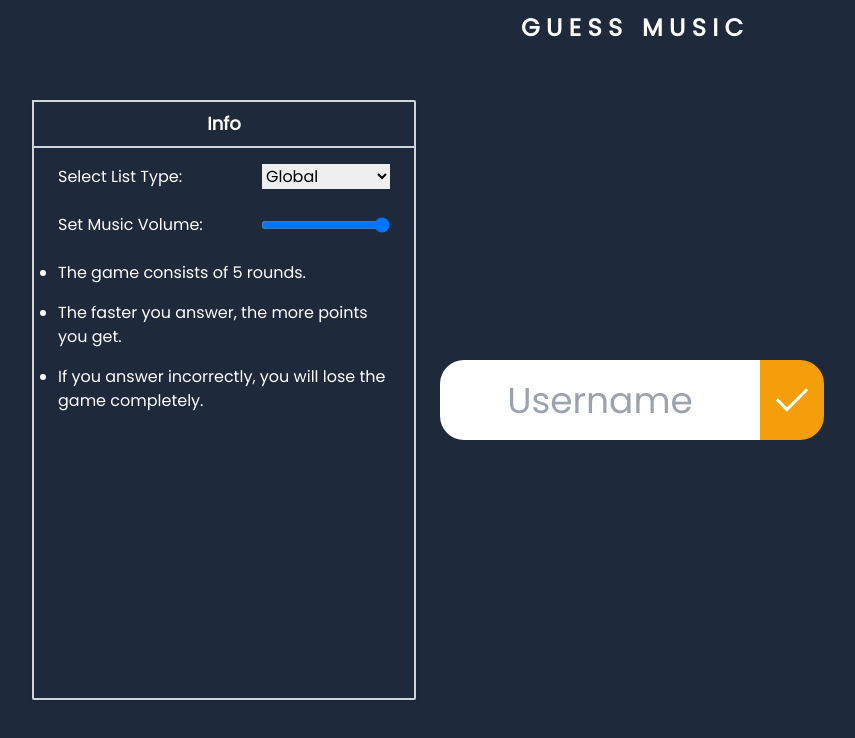
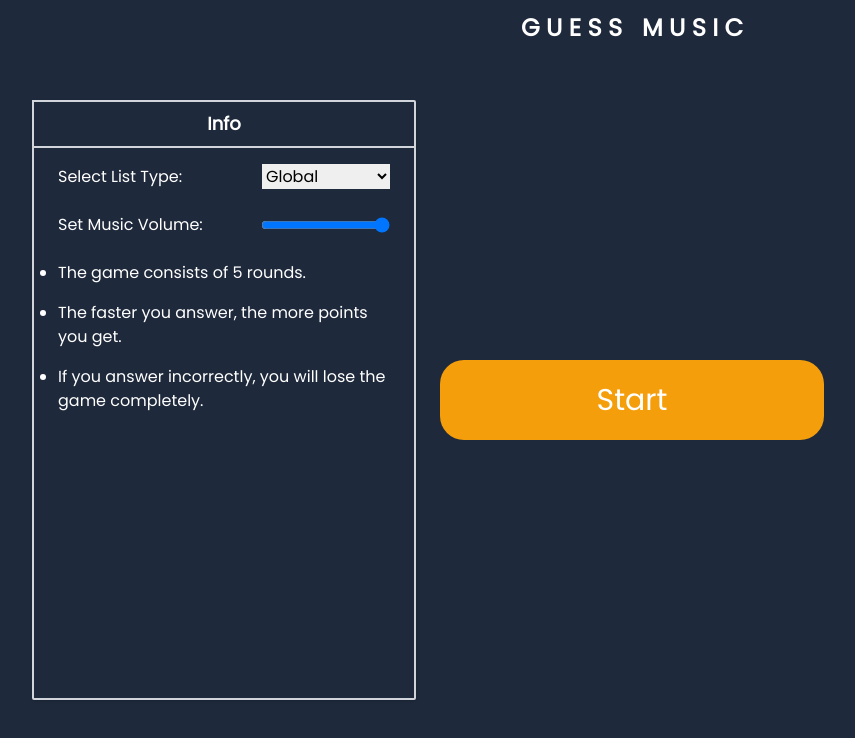
Before and after one commit to Gosmacx/guess-music, a React (Vite) app in the folder client/: page / in a window 1280 px wide. Shown: the top 738 px of the page, without its empty margins (8-863 px from the left). Built offline with nearby package versions, Linux system fonts and the light colour scheme.

Commit message:
Change start game method

```diff
--- a/client/src/components/Start.tsx
+++ b/client/src/components/Start.tsx
@@ -1,20 +1,22 @@
 import { useState } from "react"
 
-export default function App({ username, startGame }: { username: string | null, startGame: (e: string) => void }) {
+type Start = {
+    game: boolean,
+    startGame: (e: boolean) => void
+}
 
-    const [_username, setUsername] = useState<string>('')
+export default function App({ game, startGame }: Start) {
 
     const enterCapture = (event: any) => {
-        if (event.key == 'Enter') return startGame(event.target.value)
+        if (event.key == 'Enter') return startGame(true)
     }
 
-    if (username) return <></>
+    if (game) return <></>
     return (
         <section className='text-white self-center min-h-full w-full flex items-center justify-center' >
             <div className="flex items-center relative justify-center" >
-                <input onChange={e => setUsername(e.target.value)} onKeyUp={enterCapture} maxLength={16} className="h-20 w-80 outline-none text-4xl text-center rounded-tl-3xl rounded-bl-3xl text-black" type="text" placeholder="Username"></input>
-                <button onClick={() => startGame(_username)} className="h-20 w-16 bg-amber-500 transition-all hover:bg-amber-400 rounded-tr-3xl rounded-br-3xl" >
-                    <svg xmlns="http://www.w3.org/2000/svg" className="mx-auto" height="48" width="48" fill="#fff"><path d="M18.9 35.7 7.7 24.5 9.85 22.35 18.9 31.4 38.1 12.2 40.25 14.35Z" /></svg>
+                <button onClick={() => startGame(true)} className="h-20 flex gap-5 items-center justify-center w-96 bg-amber-500 transition-all hover:bg-amber-400 rounded-3xl" >
+                    <span className="text-3xl " >Start</span>
                 </button>
             </div>
         </section>
--- a/client/src/components/Table.tsx
+++ b/client/src/components/Table.tsx
@@ -1,14 +1,14 @@
 import { Dispatch, SetStateAction, useEffect } from 'react'
 
 type Table = {
-    username: string | null,
+    game: boolean,
     setType: Dispatch<SetStateAction<"global" | "turkish">>,
     music: any
 }
 
-export default function App({ username, setType, music }: Table) {
+export default function App({ game, setType, music }: Table) {
 
-    if (username) return <></>
+    if (game) return <></>
     return (
         <section className='h-3/4 w-96 border-2 border-gray-300 text-white md:absolute left-10 flex items-center flex-col rounded-sm rounded-tl-none shadow ' >
             <h1 className='text-lg font-semibold py-2 border-b-2 border-gray-300 w-full text-center ' >Info</h1>
--- a/client/src/pages/App.tsx
+++ b/client/src/pages/App.tsx
@@ -8,7 +8,7 @@ import { questionType } from '../models/index'
 
 function App() {
 
-  const [username, setUsername] = useState<string | null>(null)
+  const [game, setGame] = useState<boolean>(false)
   const [loading, setLoading] = useState<boolean>(false)
   const [listenedSongs, setListened] = useState<string[]>([])
   const [question, setQuestion] = useState<questionType | null>(null)
@@ -33,10 +33,9 @@ function App() {
       });
   }
 
-  const startGame = (e: string) => {
-    if (!e || !e.length) return;
+  const startGame = (e: boolean) => {
     setLoading(true)
-    setUsername(e);
+    setGame(e);
     getQuestion()
   }
 
@@ -55,7 +54,7 @@ function App() {
 
   const resetGame = (status: 'win' | 'lose') => {
     setLoading(false)
-    setUsername(null)
+    setGame(false)
     setQuestion(null)
     setListened([])
     setRound(0)
@@ -75,7 +74,7 @@ function App() {
       {/* Game Start Screen */}
       {loading ?
         <div className='w-14 h-14 animate-spin rounded-full border-t-2 border-amber-500 ' ></div> :
-        <Start username={username} startGame={startGame} />
+        <Start game={game} startGame={startGame} />
       }
 
       {/* Game Screen */}
@@ -90,7 +89,7 @@ function App() {
       }
 
       {/* Last Players Table */}
-      <Table username={username} setType={setType} music={music} />
+      <Table game={game} setType={setType} music={music} />
 
       {/* Alert Box */}
       <Alert
```
